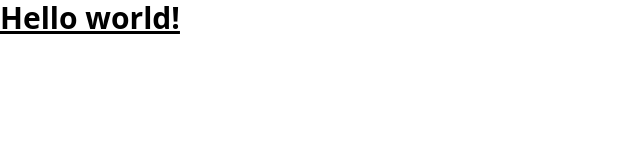
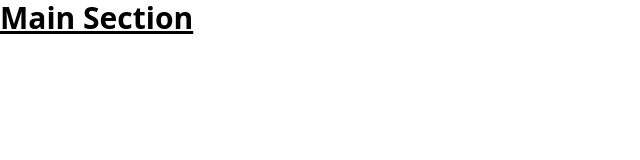
Before and after one commit to fariraimasocha/farirai.me, a React (Vite) app: page / in a window 1280 px wide. Shown: the top 160 px of the page, without its empty margins (0-640 px from the left). Built offline with nearby package versions, Linux system fonts and the light colour scheme.

Commit message:
commit
first commit

```diff
--- a/src/App.jsx
+++ b/src/App.jsx
@@ -1,7 +1,10 @@
 export default function App() {
   return (
-    <h1 className="text-3xl font-bold underline">
-      Hello world!
-    </h1>
+    <div>
+      <h1 className="text-3xl font-bold underline">
+        Main Section
+      </h1>
+    </div>
+
   )
 }
```
